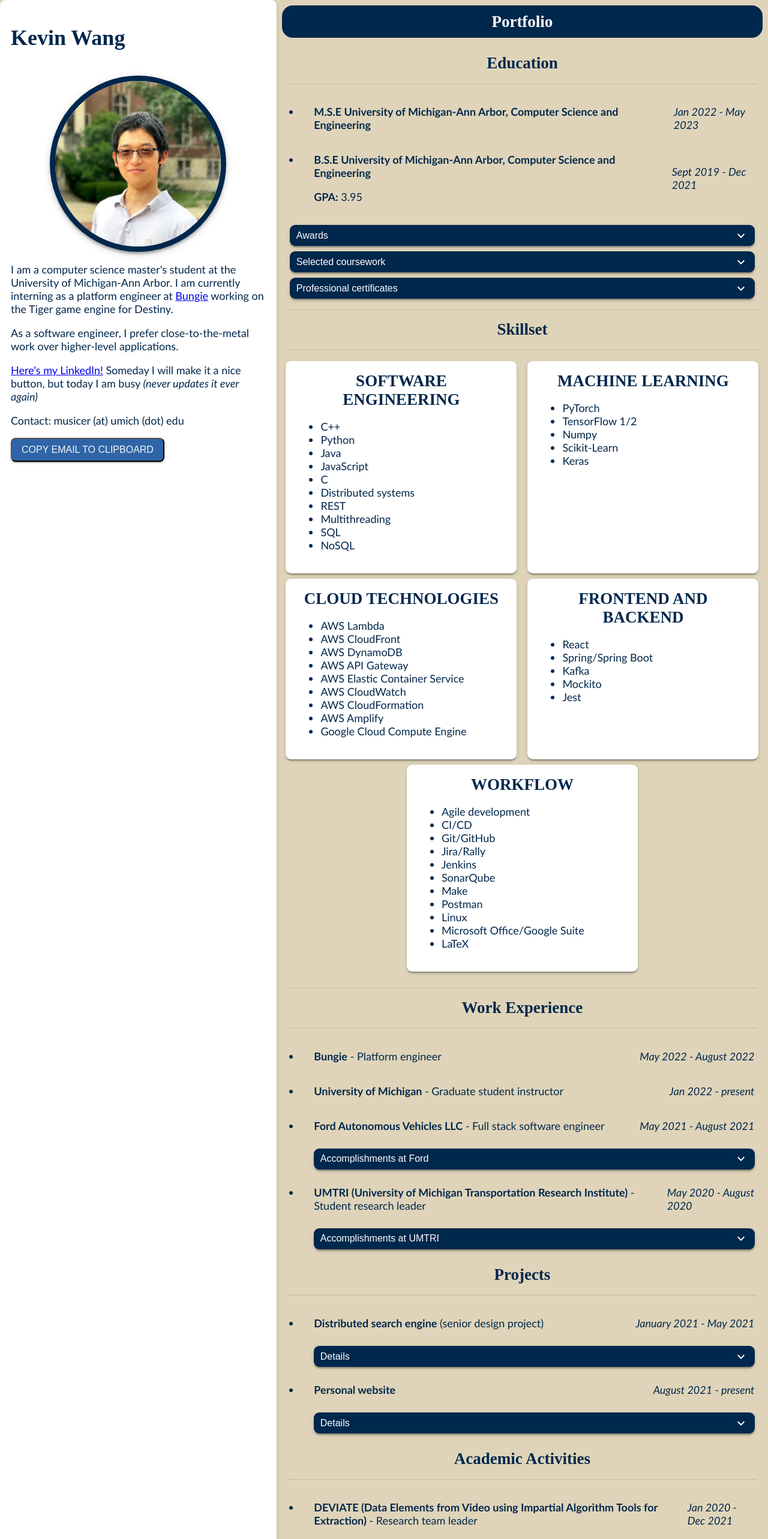
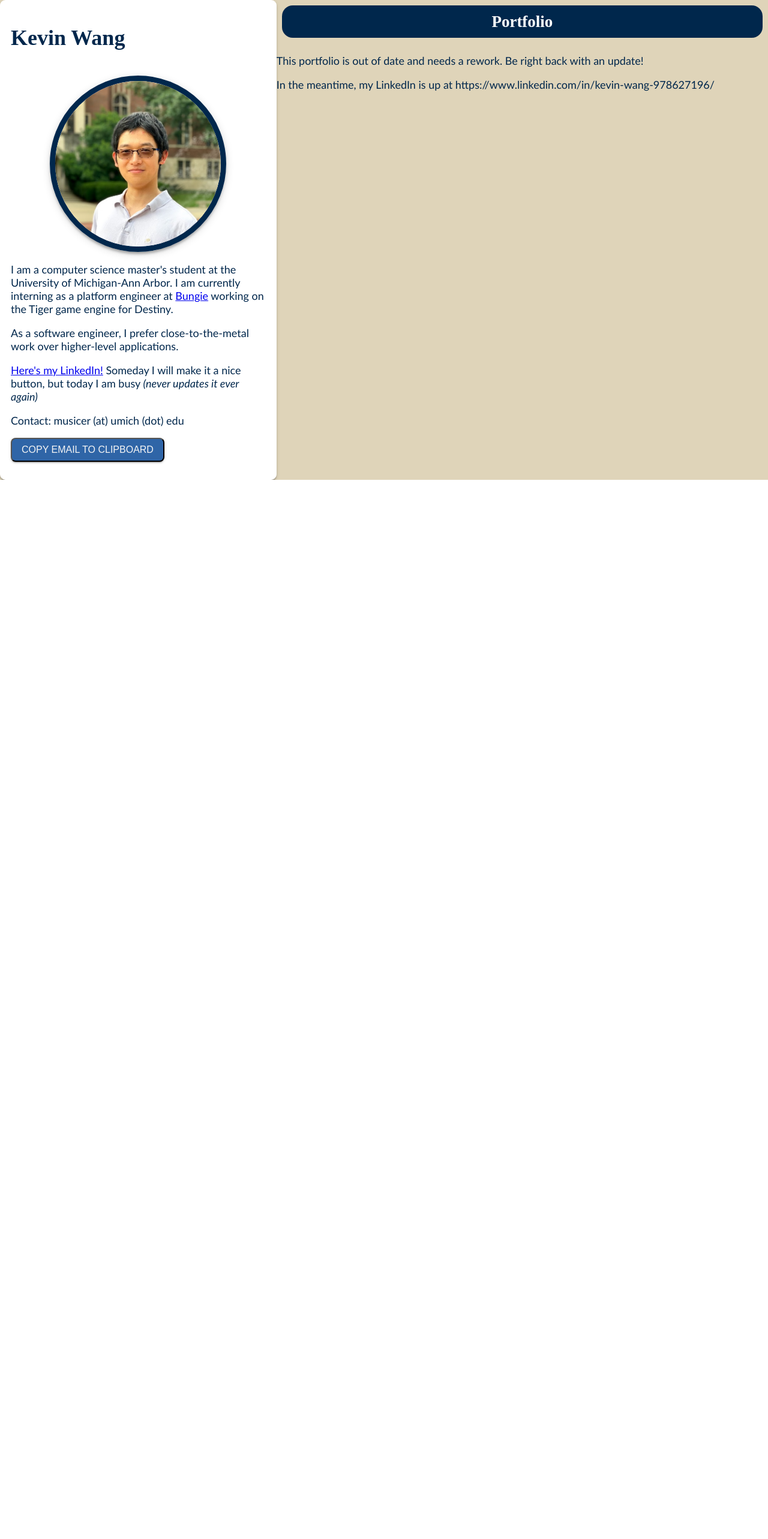
Before and after one commit to michigan-musicer/musicer-website, a React (Create React App) app: page / in a window 1280 px wide. Shown: the top 2566 px of the page at 60% size. After the commit the page ends 800 px from the top, so only its background shows below. Built offline with nearby package versions, Linux system fonts and the light colour scheme.

Commit message:
temp maintenance ;)

```diff
--- a/src/portfolio/Portfolio.js
+++ b/src/portfolio/Portfolio.js
@@ -10,14 +10,18 @@ import Miscellaneous from './Miscellaneous.js';
 export default function Portfolio(props) {
   return (
     <div>
-      <Education/>
-      <Divider/>
-      <Skillset/>
-      <Divider/>
-      <WorkExp/>
-      <Projects/>
-      <Activities/>
-      <Miscellaneous/>
+      <p>This portfolio is out of date and needs a rework. Be right back with an update!</p>
+      <p>In the meantime, my LinkedIn is up at https://www.linkedin.com/in/kevin-wang-978627196/</p>
     </div>
+    // <div>
+    //   <Education/>
+    //   <Divider/>
+    //   <Skillset/>
+    //   <Divider/>
+    //   <WorkExp/>
+    //   <Projects/>
+    //   <Activities/>
+    //   <Miscellaneous/>
+    // </div>
   );
 }
```
